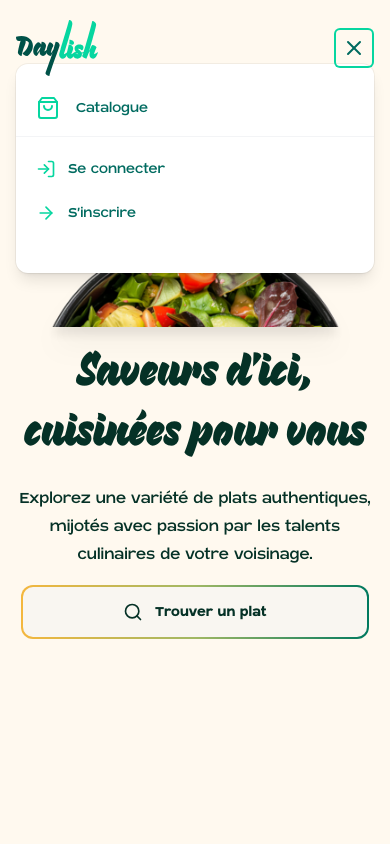
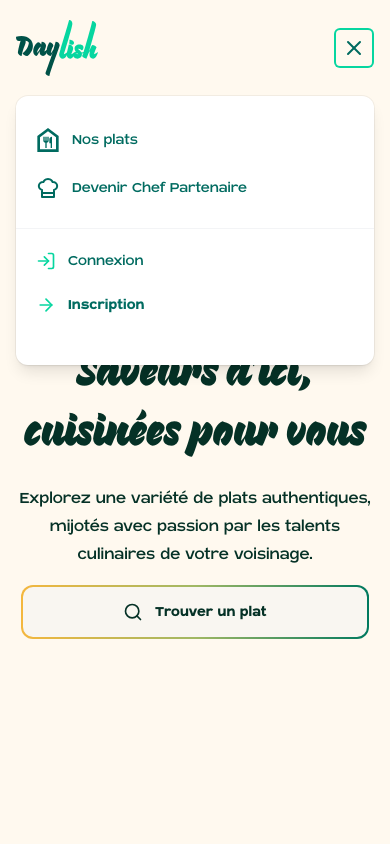
Before and after one commit to aminelaihem/Daylish, a React (Vite) app: page / in a window 390 px wide. Both pictures are taken after a click on the button "Ouvrir le menu principal". Shown: the top 844 px of the page. Built offline with nearby package versions, Linux system fonts and the light colour scheme; grey boxes are pictures that could not be loaded.

Commit message:
refonte du header mobile

```diff
--- a/src/components/layout/Header.tsx
+++ b/src/components/layout/Header.tsx
@@ -268,8 +268,8 @@ export function Header() {
             animate={{ opacity: 1 }}
             exit={{ opacity: 0, transition: { duration: 0.2 } }}
             transition={{ duration: 0.3 }}
-            className={`md:hidden fixed inset-x-0 top-16 z-40 mx-4 origin-top
-                       transition-transform duration-300 ease-in-out transform-gpu
+            className={`md:hidden fixed inset-x-0 ${useEffectiveScrolled ? 'top-16' : 'top-24'} z-40 mx-4 origin-top
+                       transition-all duration-300 ease-in-out transform-gpu
                        ${adaptiveTextColor === 'text-deep-green' ? 'translate-y-0' : 'translate-y-8'}`}
           >
             <div className="rounded-xl shadow-lg ring-1 ring-black ring-opacity-5 bg-white divide-y divide-gray-100 overflow-hidden py-4">
@@ -279,9 +279,17 @@ export function Header() {
                   className="-m-3 p-3 flex items-center rounded-lg text-base font-medium text-deep-green hover:bg-deep-green/5 transition ease-in-out duration-150"
                   onClick={() => setIsMobileMenuOpen(false)}
                 >
-                   <ShoppingBag className="flex-shrink-0 h-6 w-6 text-deep-green-light mr-4" aria-hidden="true" />
-                   Catalogue
+                   <NosPlatsIcon />
+                   <span className="ml-3">Nos plats</span>
                  </Link>
+                <Link
+                  to="/register?role=chef"
+                  className="-m-3 p-3 flex items-center rounded-lg text-base font-medium text-deep-green hover:bg-deep-green/5 transition ease-in-out duration-150"
+                  onClick={() => setIsMobileMenuOpen(false)}
+                >
+                  <ChefPartenaireIcon />
+                  <span className="ml-3">Devenir Chef Partenaire</span>
+                </Link>
               </div>
               <div className="px-5 py-5">
                 {isLoggedIn ? (
@@ -315,10 +323,10 @@ export function Header() {
                 ) : (
                   <div className="space-y-2">
                     <Link to="/login" className="block -m-3 p-3 rounded-lg text-base font-medium text-deep-green hover:bg-deep-green/5 transition ease-in-out duration-150" onClick={() => setIsMobileMenuOpen(false)}>
-                       <LogIn className="inline h-5 w-5 mr-3 text-deep-green-light" />Se connecter
+                       <LogIn className="inline h-5 w-5 mr-3 text-deep-green-light" />Connexion
                     </Link>
-                    <Link to="/register" className="block -m-3 p-3 rounded-lg text-base font-medium text-deep-green hover:bg-deep-green/5 transition ease-in-out duration-150" onClick={() => setIsMobileMenuOpen(false)}>
-                       <ArrowRight className="inline h-5 w-5 mr-3 text-deep-green-light" />S'inscrire
+                    <Link to="/register" className="block -m-3 p-3 rounded-lg text-base font-bold text-deep-green hover:bg-deep-green/5 transition ease-in-out duration-150" onClick={() => setIsMobileMenuOpen(false)}>
+                       <ArrowRight className="inline h-5 w-5 mr-3 text-deep-green-light" />Inscription
                      </Link>
                   </div>
             )}
```
